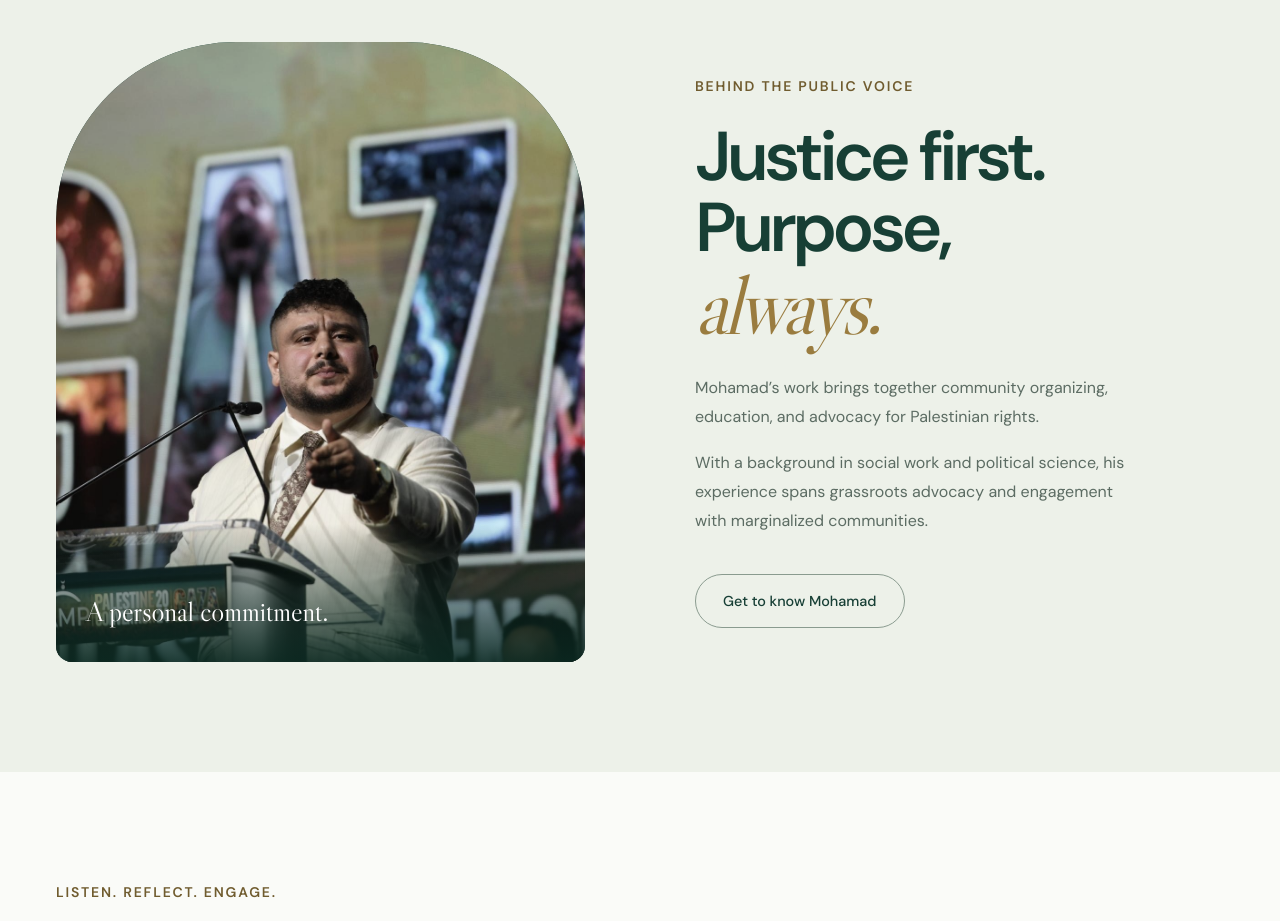
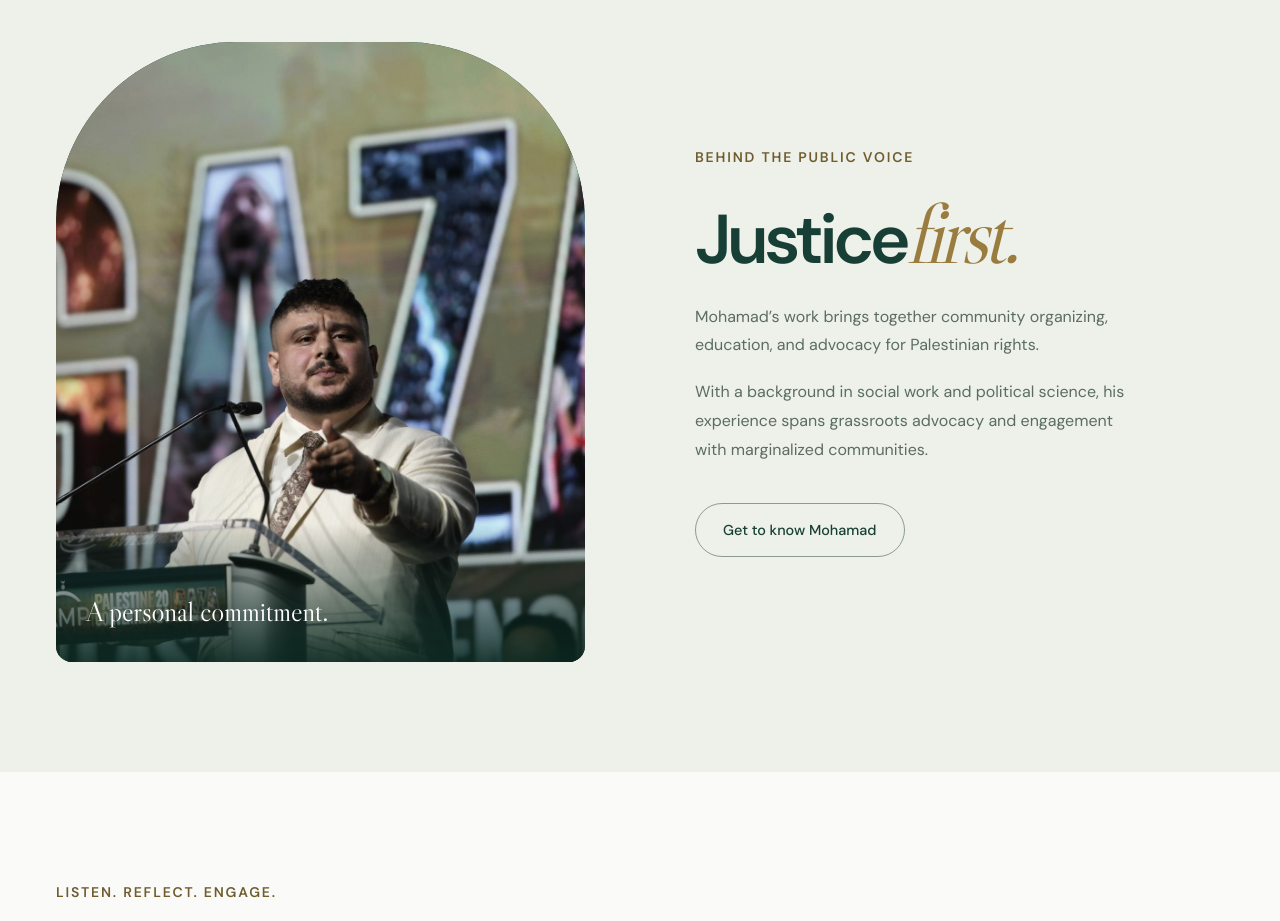
Before and after one commit to PalestineScavengerHunt/MohamadHabehh, a plain HTML site: page Mohamad Habehh/index.html in a window 1280 px wide. Shown: the part 2180-3101 px from the top of the page. Drawn offline with Linux system fonts and the light colour scheme.

Commit message:
Update index.html

```diff
--- a/Mohamad Habehh/index.html
+++ b/Mohamad Habehh/index.html
@@ -108,7 +108,7 @@
             commitment.</span></div>
         <div class="about-copy">
           <p class="eyebrow">BEHIND THE PUBLIC VOICE</p>
-          <h2>Justice first.<br>Purpose,<br><em>always.</em></h2>
+          <h2>Justice<em>first.</em></h2>
           <p>Mohamad’s work brings together community organizing, education, and
             advocacy for Palestinian rights.</p>
           <p>With a background in social work and political science, his
```
